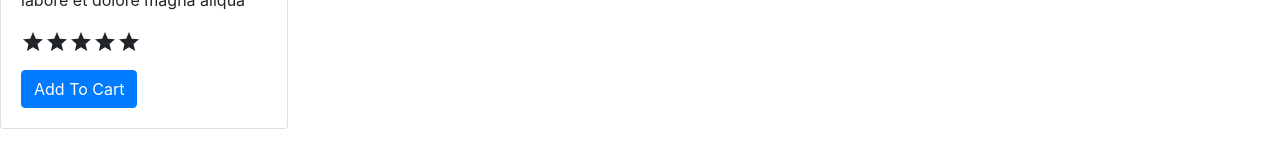
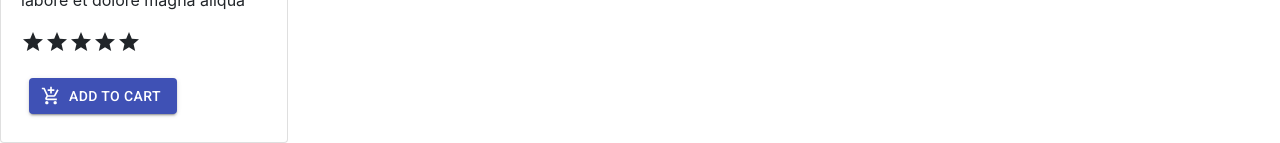
Before and after one commit to Dilansilva/Online-Shopping, a React (Create React App) app: page /menu in a window 1280 px wide. Shown: the part 1346-1489 px from the top of the page. Built offline with nearby package versions, Linux system fonts and the light colour scheme.

Commit message:
Done some changes to product component

```diff
--- a/src/pages/Menu/Menu.js
+++ b/src/pages/Menu/Menu.js
@@ -54,8 +54,6 @@ const Menu = () => {
         details="Lorem ipsum dolor sit amet, consectetur adipiscing elit, sed do eiusmod tempor incididunt ut labore et dolore magna aliqua"
         ratings={5}
       />
-
-
         </div>
     )
 }
--- a/src/pages/product/Product.js
+++ b/src/pages/product/Product.js
@@ -1,7 +1,16 @@
 import React,{useState,useEffect} from 'react';
 
-import {Card,Button} from 'react-bootstrap';
+import {Card} from 'react-bootstrap';
 import GradeIcon from '@material-ui/icons/Grade';//star icon
+import Button from '@material-ui/core/Button';//button
+import { makeStyles } from '@material-ui/core/styles';
+import AddShoppingCartIcon from '@material-ui/icons/AddShoppingCart';
+
+const useStyles = makeStyles((theme) => ({
+    button: {
+      margin: theme.spacing(1),
+    },
+  }));
 
 const Product = (props) => {
 
@@ -13,6 +22,8 @@ const Product = (props) => {
         useEffect(() => {
             ratings();
         },[props.ratings])
+
+        const classes = useStyles();
 
     const ratings = () => {//function for ratings
         if(props.ratings === 1){//when the rarings are 1
@@ -51,7 +62,12 @@ const Product = (props) => {
                     <Card.Text>
                         {star}{/* //ratings state */}
                     </Card.Text>
-                        <Button variant="primary">Add To Cart</Button>
+                        <Button
+                            variant="contained"
+                            color="primary"
+                            className={classes.button}
+                            startIcon={ <AddShoppingCartIcon />}
+                        >Add To Cart</Button>
                     </Card.Body>
             </Card>
         </div>
```
Also changed, not shown: 1 other file (tests, documents, lock files or other folders).
